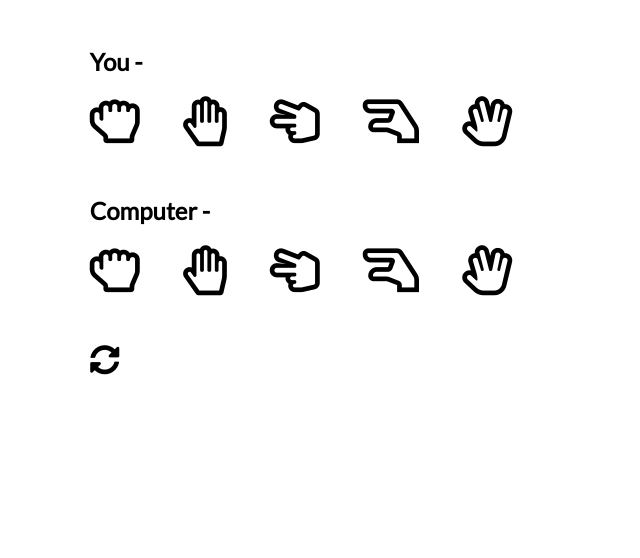
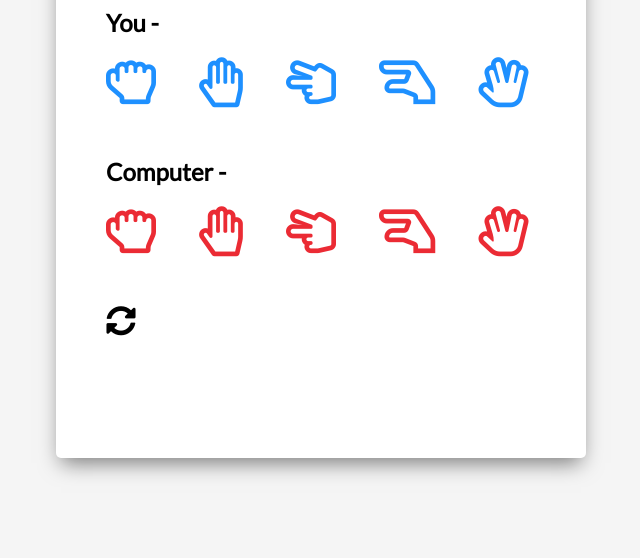
Before and after one commit to karakasEnes/spock-rock-game, a plain HTML site: page index.html in a window 1280 px wide. Shown: the part 242-800 px from the top of the page, without its empty margins (319-959 px from the left). Drawn offline with Linux system fonts and the light colour scheme.

Commit message:
v3 done, icons prepared, colors done, margin-right fixed

```diff
--- a/script.js
+++ b/script.js
@@ -1,9 +1,16 @@
+const choices = {
+  rock: { name: "Rock", defeats: ["scissors", "lizard"] },
+  paper: { name: "Paper", defeats: ["rock", "spock"] },
+  scissors: { name: "Scissors", defeats: ["paper", "lizard"] },
+  lizard: { name: "Lizard", defeats: ["paper", "spock"] },
+  spock: { name: "Spock", defeats: ["scissors", "rock"] },
+};
 
+const playerContainer = document.querySelector(".player-container");
 
-const choices = {
-  rock: { name: 'Rock', defeats: ['scissors', 'lizard'] },
-  paper: { name: 'Paper', defeats: ['rock', 'spock'] },
-  scissors: { name: 'Scissors', defeats: ['paper', 'lizard'] },
-  lizard: { name: 'Lizard', defeats: ['paper', 'spock'] },
-  spock: { name: 'Spock', defeats: ['scissors', 'rock'] },
-};
+function playerChoice(e) {
+  console.log(e.target);
+  console.log(e);
+}
+
+playerContainer.addEventListener("click", playerChoice);
--- a/style.css
+++ b/style.css
@@ -7,18 +7,26 @@ html {
 body {
   margin: 0;
   min-height: 100vh;
-
+  background: whitesmoke;
   font-family: Lato, sans-serif;
   display: flex;
   justify-content: center;
   align-items: center;
 }
 
-
+.game-container {
+  width: 530px;
+  height: 600px;
+  background: white;
+  box-shadow: 0 10px 20px -5px rgba(0, 0, 0, 0.5);
+  border-radius: 5px;
+}
 
 .header {
   background: dodgerblue;
-
+  border-top-left-radius: 5px;
+  border-top-right-radius: 5px;
+  height: 100px;
   display: flex;
   justify-content: center;
   align-items: center;
@@ -33,6 +41,24 @@ h1 {
   margin: 50px;
 }
 
+/* Colors for icons */
+#player .far,
+#player .choice {
+  color: dodgerblue;
+  cursor: pointer;
+}
+
+#computer .far,
+#computer .choice {
+  color: rgb(235, 43, 52);
+}
+
+/* single select is black */
+
+.selected {
+  color: black !important;
+}
+
 h2 {
   margin-bottom: 20px;
 }
@@ -40,10 +66,14 @@ h2 {
 .far {
   font-size: 50px;
   margin-right: 40px;
-  User-select: none;
+  user-select: none;
 }
 
-
+/* last icon margin-right remove */
+#player .far:last-of-type,
+#computer .far:last-of-type {
+  margin-right: 0;
+}
 
 .reset-icon {
   font-size: 30px;
@@ -66,7 +96,7 @@ h2 {
 /* Media Query: Large Smartphone (Vertical) */
 @media screen and (max-width: 600px) {
   .game-container {
-
+    width: 95%;
     height: 580px;
   }
 
```
